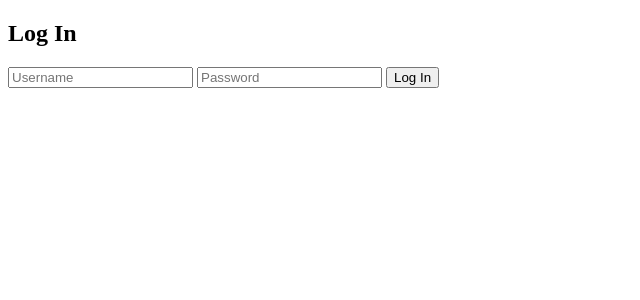
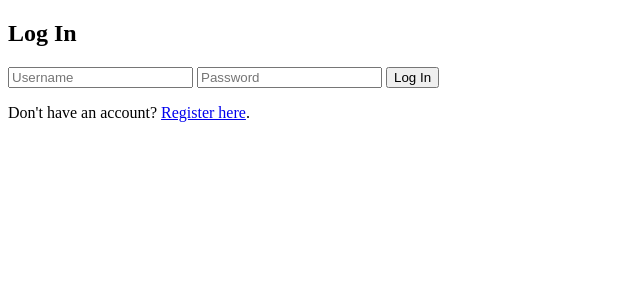
Before and after one commit to MousaAdnan/CS50-Projects, a Python web app: template finance/templates/login.html in a window 1280 px wide. Shown: the part 26-326 px from the top of the page, without its empty margins (0-640 px from the left). Run offline with Jinja, Linux system fonts and the light colour scheme; the template is opened without the code that fills it, so the values that code supplies are empty.

Commit message:
Tue, Nov 12, 2024, 2:57 AM -05:00

```diff
--- a/finance/templates/login.html
+++ b/finance/templates/login.html
@@ -7,4 +7,5 @@
     <input name="password" type="password" placeholder="Password" required>
     <button type="submit">Log In</button>
 </form>
+<p>Don't have an account? <a href="/register">Register here</a>.</p>
 {% endblock %}
```
Also changed, not shown: finance/finance.db.
